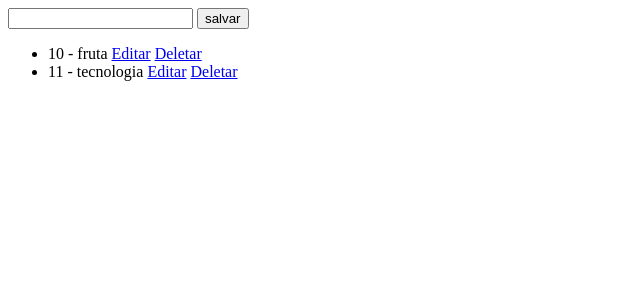
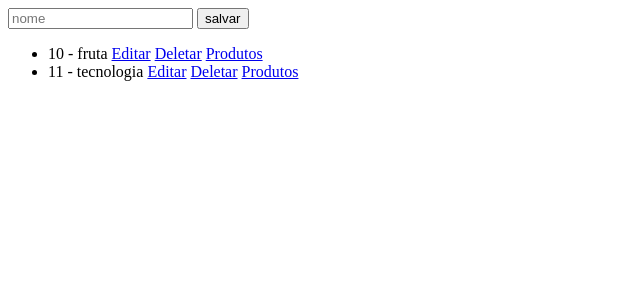
Before and after one commit to LeandroSousaDev/e-comerce-python-django, a Django app: page /categorias/ in a window 1280 px wide. Shown: the top 300 px of the page, without its empty margins (0-640 px from the left). Run offline with Django 5.2, Linux system fonts and the light colour scheme; data comes from the database, SQL or seed files in the repository; both versions use the stored data as it was after the commit.

Commit message:
função listar por produtos feita

```diff
--- a/categorias/templates/editar_categoria.html
+++ b/categorias/templates/editar_categoria.html
@@ -9,7 +9,7 @@
     {{categoria.id}} - {{categoria.name}}
     <form action="{% url 'update_categoria' categoria.id %}" method="POST">
       {% csrf_token %}
-      <input type="text" name="name" />
+      <input type="text" name="name" placeholder="nome" />
       <button type="submit">editar</button>
     </form>
   </body>
--- a/categorias/templates/index_categoria.html
+++ b/categorias/templates/index_categoria.html
@@ -8,7 +8,7 @@
   <body>
     <form action="{% url 'salvar_categoria' %}" method="POST">
       {% csrf_token %}
-      <input type="text" name="name" />
+      <input type="text" name="name" placeholder="nome"" />
       <button type="submit">salvar</button>
     </form>
 
@@ -18,6 +18,7 @@
         {{categoria.id}} - {{ categoria.name }}
         <a href="{% url 'editar_categoria' categoria.id %}">Editar</a>
         <a href="{% url 'deletar_categoria' categoria.id %}">Deletar</a>
+        <a href="{% url 'produtos_por_categoria' categoria.id %}">Produtos</a>
       </li>
       {% endfor %}
     </ul>
--- a/produtos/urls.py
+++ b/produtos/urls.py
@@ -1,6 +1,6 @@
 from django.contrib import admin
 from django.urls import path, include
-from .views import home, salvar_produto, editar_produto, update_produto, deletar_produto
+from .views import home, salvar_produto, editar_produto, update_produto, deletar_produto, produtos_por_categoria
 
 urlpatterns = [
     path("", home),
@@ -8,4 +8,5 @@ urlpatterns = [
     path("editar/<int:id>/", editar_produto, name="editar_produto"),
     path("update/<int:id>/", update_produto, name="update_produto"),
     path("delete/<int:id>/", deletar_produto, name="deletar_produto"),
+    path("categoria/<int:category_id>/", produtos_por_categoria, name="produtos_por_categoria"),
 ]
--- a/produtos/views.py
+++ b/produtos/views.py
@@ -39,3 +39,8 @@ def deletar_produto(request, id):
     produto = Produto.objects.get(id=id)
     produto.delete()
     return redirect(home)
+
+def produtos_por_categoria(request, category_id):
+    categoria = Categoria.objects.get(id=category_id)
+    produtos = Produto.objects.filter(category_id=categoria)
+    return render(request, "produtos_por_categoria.html", {"produtos": produtos, "categoria": categoria})
```
Also changed, not shown: produtos/templates/produtos_por_categoria.html (added, +16 -0 lines), db.sqlite3.
